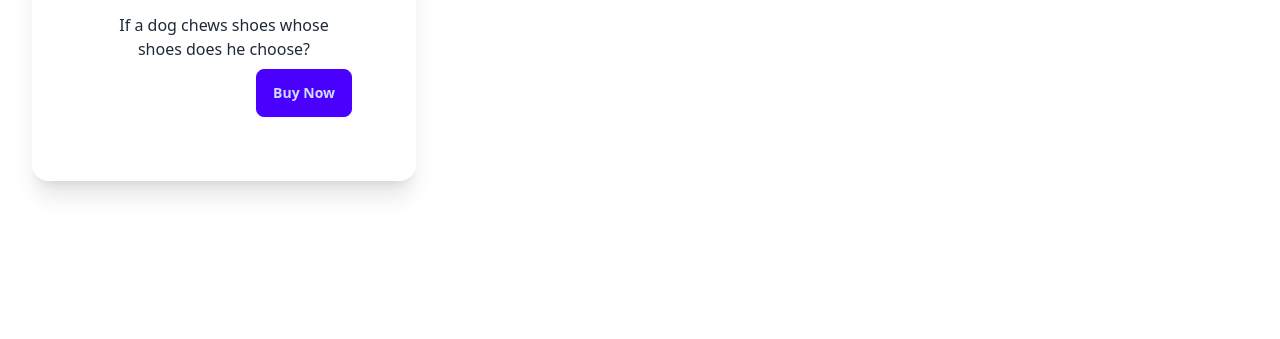
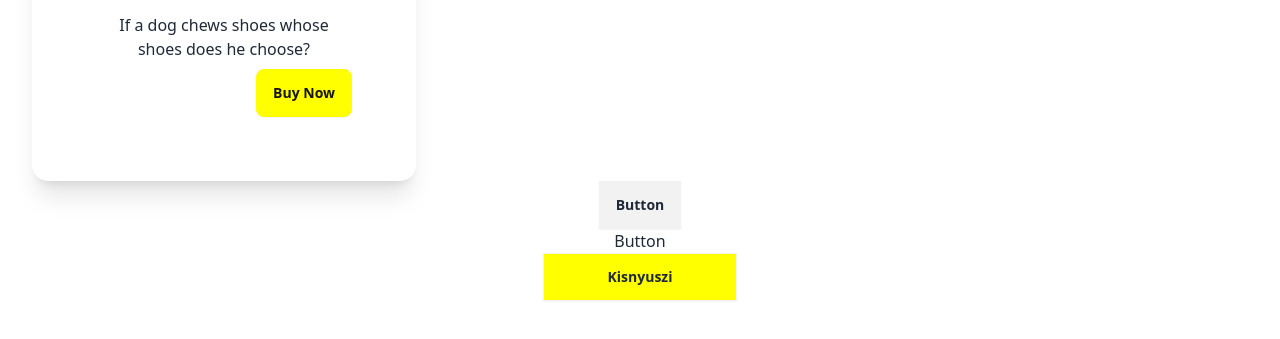
Before and after one commit to raphaelcordon/Beesmart, a React (Vite) app in the folder frontend/: page / in a window 1280 px wide. Shown: the part 419-758 px from the top of the page. Built offline with nearby package versions, Linux system fonts and the light colour scheme.

Commit message:
tailwind theme configuration is working

```diff
--- a/frontend/package.json
+++ b/frontend/package.json
@@ -14,6 +14,8 @@
     "@reduxjs/toolkit": "^2.2.3",
     "axios": "^1.6.8",
     "date-fns": "^3.6.0",
+    "qr-scanner": "^1.4.2",
+    "qrcode": "^1.5.3",
     "react": "^18.2.0",
     "react-dom": "^18.2.0",
     "react-redux": "^9.1.1",
--- a/frontend/src/App.jsx
+++ b/frontend/src/App.jsx
@@ -1,4 +1,6 @@
 import './App.css';
+import Button from './Components/Button';
+
 
 function App() {
   return (
@@ -18,6 +20,9 @@ function App() {
       </div>
     </div>
   </div>
+  <button className="btn rounded-none" >Button</button>
+  <Button>Kisnyuszi</Button>
+
   </>
   );
 }
--- /dev/null
+++ b/frontend/src/Components/Button.jsx
@@ -0,0 +1,12 @@
+
+
+const Button = ({ children }) => {
+  return (
+    <>
+    <div>Button</div>
+    <button className="btn rounded-none bg-primary px-16 ">{children}</button>
+    </>
+  )
+}
+
+export default Button
--- a/frontend/tailwind.config.js
+++ b/frontend/tailwind.config.js
@@ -1,9 +1,16 @@
-/** @type {import('tailwindcss').Config} */
-export default {
-  content: ['./index.html', './src/**/*.{js,ts,jsx,tsx}'],
-  daisyui:{
-  theme:
-    ['light'],
+module.exports = {
+  content: ['./src/**/*.{js,ts,jsx,tsx}'],
+  daisyui: {
+    themes: [
+      {
+        light: {
+          ...require("daisyui/src/theming/themes")["light"],
+          primary: "yellow",
+          secondary: "teal",
+        },
+      },
+    ],
   },
-  plugins: [require("daisyui")],
+
+  plugins: [require('daisyui')],
 };
```
Also changed, not shown: frontend/src/Routes/index.jsx (added), 1 other file (tests, documents, lock files or other folders).
